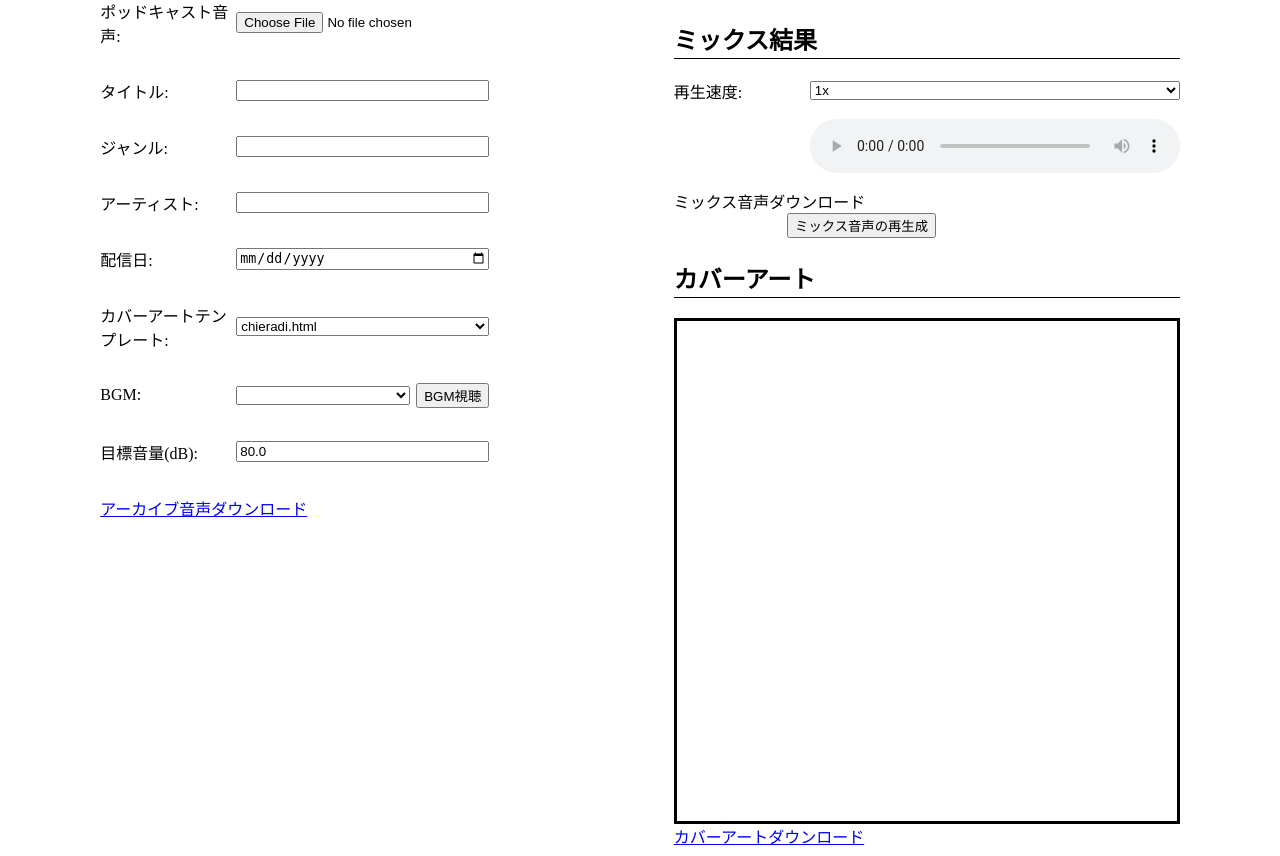
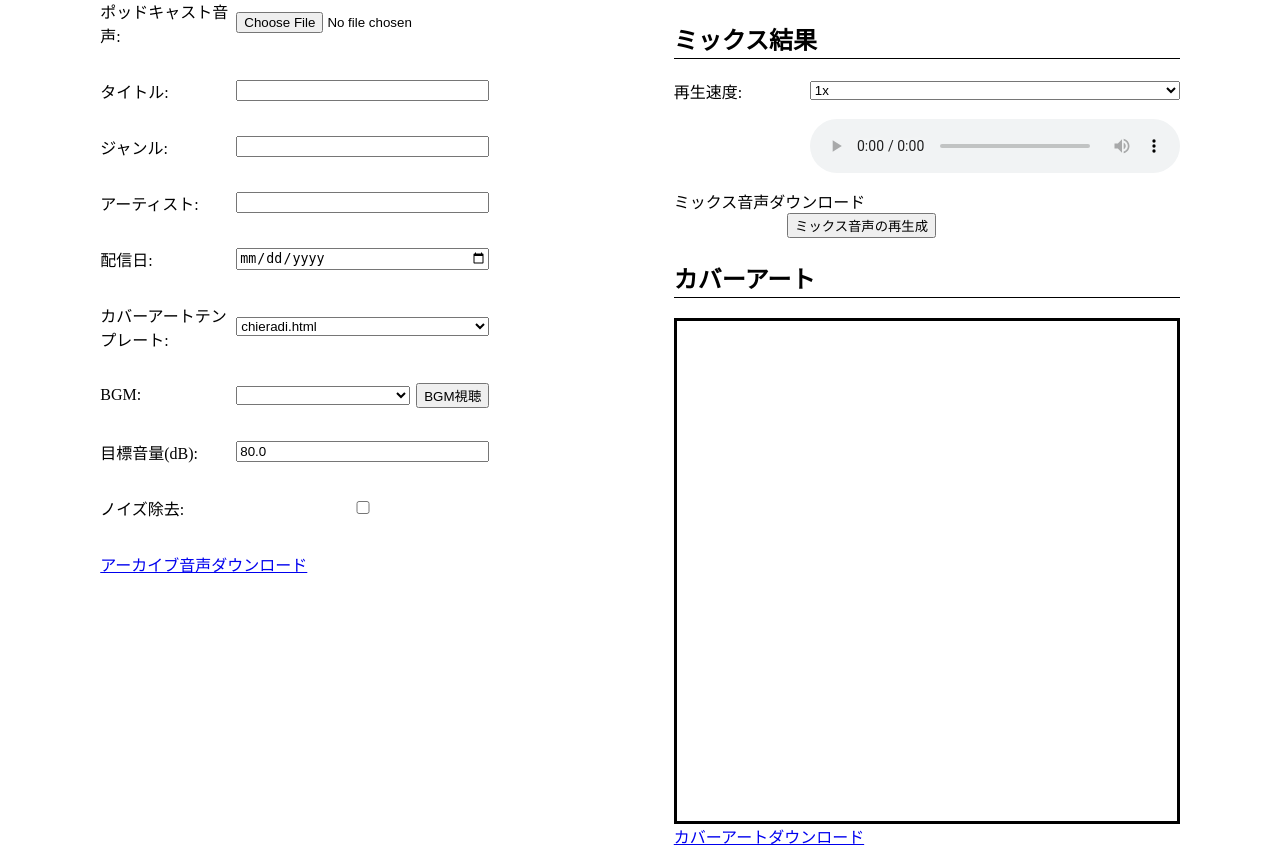
Before and after one commit to TakamiChie/PodcastPublicSoundGenerator, a Flask app: page / in a window 1280 px wide. Shown: the part 91-947 px from the top of the page. Run offline with Flask 3, Linux system fonts and the light colour scheme; lists and menus that the app fills with data are empty.

Commit message:
ノイズ除去機能のオプション追加

```diff
--- a/app.py
+++ b/app.py
@@ -6,7 +6,7 @@ from flask import Flask, render_template, request, redirect, url_for, send_file,
 from mutagen.easyid3 import EasyID3
 from mutagen import File as MutagenFile
 from pydub import AudioSegment
-from work import set_bgm, normalize_volume, DEFAULT_TARGET_DB
+from work import set_bgm, normalize_volume, DEFAULT_TARGET_DB, reduce_noise
 
 
 app = Flask(__name__)
@@ -143,6 +143,7 @@ def mix():
   artist = request.form.get('artist') or ''
   release_date = request.form.get('date') or None
   target_str = request.form.get('target_db', str(DEFAULT_TARGET_DB))
+  noise_reduction = request.form.get('noise_reduction')
   try:
     target_db = float(target_str)
   except ValueError:
@@ -164,6 +165,9 @@ def mix():
   file.stream.seek(0)
   podcast = AudioSegment.from_file(file)
   podcast = normalize_volume(podcast, target_db)
+  if noise_reduction:
+    # ノイズ除去を適用
+    podcast = reduce_noise(podcast)
 
   final_mix = set_bgm(podcast, bgm_name)
 
--- a/templates/index.html
+++ b/templates/index.html
@@ -51,6 +51,10 @@
         <label for="target_db">目標音量(dB):</label>
         <input type="number" name="target_db" id="target_db" value="{{ target_db }}" step="0.1" class="savecontrol">
       </div>
+      <div class="form-item">
+        <label for="noise_reduction">ノイズ除去:</label>
+        <input type="checkbox" id="noise_reduction" name="noise_reduction">
+      </div>
       <a id="archiveDownload" href="#">アーカイブ音声ダウンロード</a>
       <div class="form-item">
         <audio id="previewAudio"></audio>
--- a/work.py
+++ b/work.py
@@ -11,6 +11,11 @@ def normalize_volume(audio: AudioSegment, target_db: float = DEFAULT_TARGET_DB)
   target_dbfs = target_db - 100
   gain = target_dbfs - audio.dBFS
   return audio.apply_gain(gain)
+
+
+def reduce_noise(audio: AudioSegment) -> AudioSegment:
+  """簡易ノイズ除去: 低周波ノイズを抑制"""
+  return audio.high_pass_filter(200)
 
 BGM_FOLDER = os.path.join(os.path.dirname(__file__), 'bgm')
 BGM_DUCK_DB = -20.0 # BGMをポッドキャスト再生中に10%の音量にする（約-20dB） 20 * log10(0.1) = -20 dB
```
